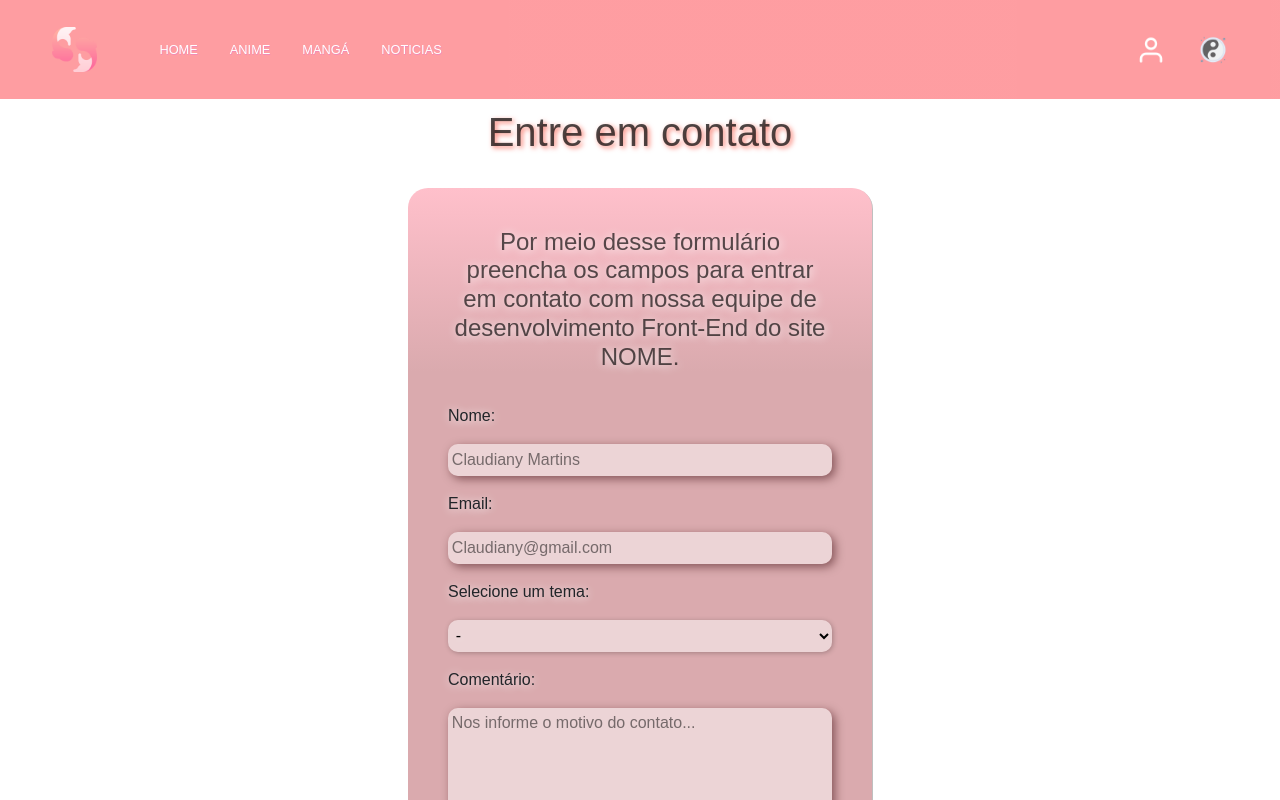
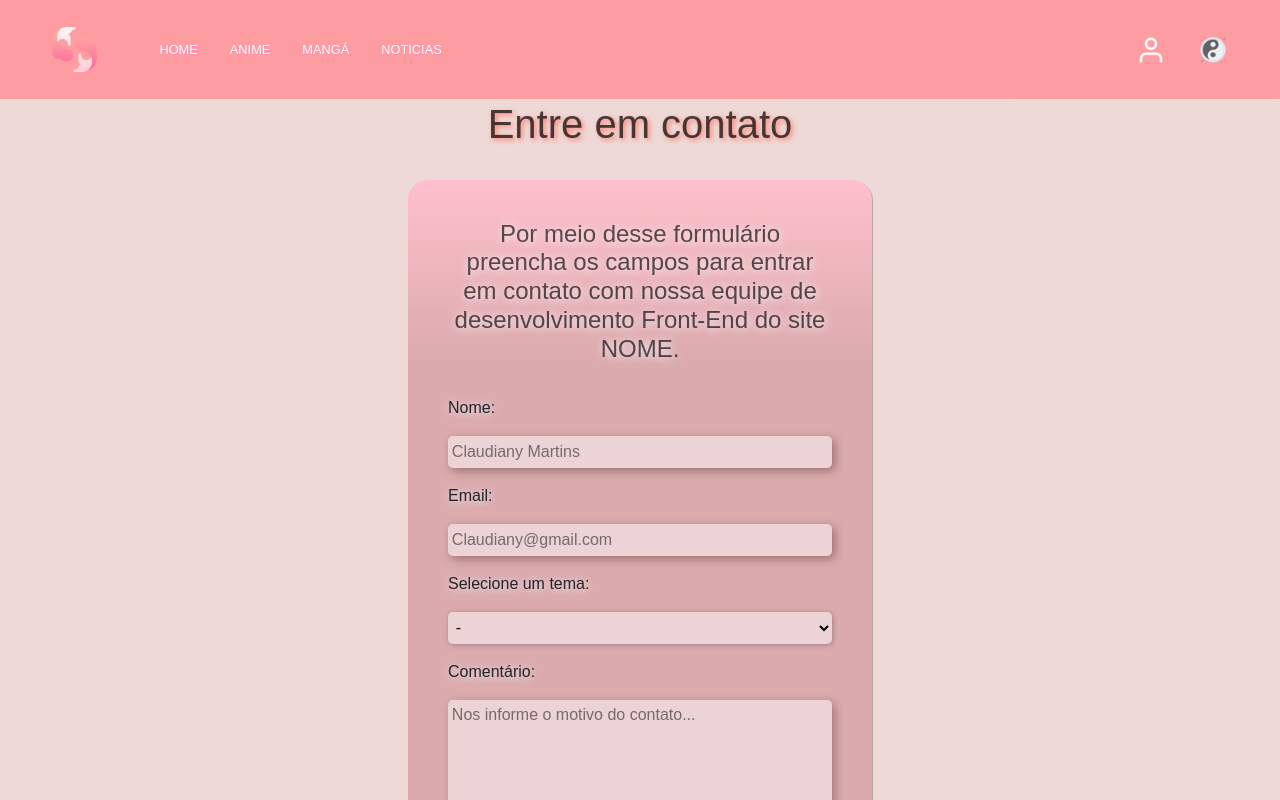
Before and after one commit to italoant/react-projeto-final, a React (Create React App) app: page /contato in a window 1280 px wide. Shown: the top 800 px of the page. Built offline with nearby package versions, Linux system fonts and the light colour scheme.

Commit message:
ajuste do background das paginas

```diff
--- a/src/components/Components.js
+++ b/src/components/Components.js
@@ -3,15 +3,16 @@ import styled from "styled-components";
 export const BackgroundForm = styled.div`
     background-color: #FFBDBF;
     border-radius: 20px;
+    margin-bottom: 1rem;
     padding: 5vh;
     box-shadow: 1px 1px rgba(0, 0, 0, 25%);
-    background: var(--pink1);
-    background-image: linear-gradient(to bottom , pink, var(--pink1), var(--pink1), var(--pink1),var(--pink1));
+    background-image: ${props => props.theme.backgroundForm};
 `;
 
 export const H1Style = styled.h1`
+    margin: 0;
     color: rgba(0,0,0,0.70);
-    margin: 2rem;
+    padding: 2rem;
     text-align: center;
     text-shadow: 2px 2px 5px var(--salmao);
 `;
--- a/src/components/Footer/pagFooter/Contato/Contato.jsx
+++ b/src/components/Footer/pagFooter/Contato/Contato.jsx
@@ -2,12 +2,15 @@ import React from 'react';
 import { EstiloContato } from '../Contato/StylePag';
 import { H1Style } from '../../../Components';
 import { BackgroundForm } from '../../../Components';
+import { useTheme } from '../../../../context/Theme';
 
 export default function Contato() {
+    const { themePage } = useTheme();
+
     return (
-        <EstiloContato>
+        <EstiloContato theme={themePage}>
             <H1Style> Entre em contato </H1Style>
-                    <BackgroundForm>
+                    <BackgroundForm theme={themePage}>
                         <div className="containerForm">
                             <h4> Por meio desse formulário preencha os campos para entrar em contato com nossa equipe de desenvolvimento Front-End do site NOME. </h4>
                             <form className="formulario">
--- a/src/components/Footer/pagFooter/Contato/StylePag.js
+++ b/src/components/Footer/pagFooter/Contato/StylePag.js
@@ -8,7 +8,7 @@ export const EstiloContato = styled.div`
     justify-content: center;
     align-items: center;
     text-shadow: 1px 1px 10px white;
-
+    background-color: ${props => props.theme.backgroundSecondary};
 
     h4{
         flex-wrap: wrap;
@@ -36,9 +36,12 @@ export const EstiloContato = styled.div`
         }
 
         .opcoes, input, textarea{
-            background: none; border: none; outline: none;
+            background: none;
+            border: none;
+            outline: none;
+            border-radius: 5px;
             background-color: rgba(255, 255, 255, 0.5);
-            padding: 1%; border-radius: 10px;
+            padding: 1%;
             box-shadow: 1px 1px 5px rgba(0, 0, 0, 25%);
         }
 
@@ -58,25 +61,17 @@ export const EstiloContato = styled.div`
             text-shadow: 1px 1px 10px white;
         }
 
-
-        /* select option:hover {
-            color: red;
-            background-color: yellow;
-        } */
-
-
         select option:checked {
             background: var(--pink2);
         }
 
 
         textarea{
-            box-shadow: 3px 3px 10px rgba(50, 0, 5, 0.50);
+            box-shadow: 3px 3px 10px rgba(40, 0, 5, 0.30);
         }
 
         input{
-            box-shadow: 3px 3px 10px rgba(50, 0, 5, 0.50);
-            height: 2rem;
+            box-shadow: 3px 3px 10px rgba(40, 0, 5, 0.35);
         }
 
     }
--- a/src/components/Footer/pagFooter/Equipe/DadosProps.js
+++ b/src/components/Footer/pagFooter/Equipe/DadosProps.js
@@ -6,9 +6,6 @@ function Equipe(props) {
 
   return (
     <EstiloEquipe>
-        <div>
-            <h2>{props.name}</h2>
-        </div>
           <BackgroundForm className="containerProps">
               <div className="bordaImagem">
                 <img className="fotoPerfil" src={props.foto} alt="" />
--- a/src/components/Footer/pagFooter/Equipe/Equipe.jsx
+++ b/src/components/Footer/pagFooter/Equipe/Equipe.jsx
@@ -1,4 +1,5 @@
 import React from 'react';
+import { useTheme } from '../../../../context/Theme';
 import EquipeDados from './DadosProps';
 import { H1Style } from '../../../Components';
 
@@ -7,12 +8,15 @@ import Camila from './img/camil.png';
 import Italo from './img/italo.jpg';
 import Thayza from './img/kythanna.jfif';
 import Matheus from './img/matheus.png';
+import { EstiloEquipe } from './Style';
 
 
 export default function Equipe(){
 
+    const { themePage } = useTheme();
+
     return (
-        <div className="containerDados">
+        <EstiloEquipe theme={themePage}>
             <H1Style> As panteras cor de rosa </H1Style>
             <div className="informacoes">
                 <EquipeDados
@@ -48,6 +52,6 @@ export default function Equipe(){
                     linkCV="https://mateushenriquedasilva.github.io/projeto-curriculo/"
                 />
             </div>
-        </div>
+        </EstiloEquipe>
     );
 }
--- a/src/components/Footer/pagFooter/Equipe/Style.js
+++ b/src/components/Footer/pagFooter/Equipe/Style.js
@@ -5,7 +5,7 @@ export const EstiloEquipe = styled.div`
     flex-direction: column;
     justify-content: center;
     align-items: center;
-
+    background-color: ${props => props.theme.backgroundSecondary};
 
     .containerProps{
         padding: 2%;
--- a/src/components/Footer/pagFooter/Sobre/Sobre.jsx
+++ b/src/components/Footer/pagFooter/Sobre/Sobre.jsx
@@ -1,10 +1,14 @@
 import React from 'react';
+import { useTheme } from '../../../../context/Theme';
 import { H1Style } from '../../../Components';
  import { ContainerSobre } from './StylePag';
 
 export default function Sobre() {
+
+    const { themePage } = useTheme();
+
     return (
-        <ContainerSobre>
+        <ContainerSobre theme={themePage}>
             <H1Style> Informações Sobre o Site</H1Style>
             <div className="container">
                 <div className="left">
--- a/src/components/Footer/pagFooter/Sobre/StylePag.js
+++ b/src/components/Footer/pagFooter/Sobre/StylePag.js
@@ -1,10 +1,13 @@
 import styled from "styled-components";
 
 export const ContainerSobre = styled.div`
-    width: 99vw; height: 80vh;
-    display: flex; flex-direction: column;
+    width: 100vw;
+    height: 100vh;
+    display: flex;
+    flex-direction: column;
     align-items: center;
     gap: 5rem;
+    background-color: ${props => props.theme.backgroundSecondary};
 
     .container{
         display: flex;
--- a/src/styles/themes/theme.js
+++ b/src/styles/themes/theme.js
@@ -4,6 +4,7 @@ export const lightTheme = {
     backgroundSecondary: "#EED9D6",
     textColor: "#FE858A",
     borderColor: "#FE858A",
+    backgroundForm: "linear-gradient(to bottom , pink, var(--pink1), var(--pink1), var(--pink1),var(--pink1));"
 }
 
 export const darkTheme = {
@@ -11,5 +12,6 @@ export const darkTheme = {
     backgroundPrimary: "linear-gradient(rgba(85, 72, 76, 80), rgba(85, 72, 76, 40), rgba(85, 72, 76, 20), rgba(85, 72, 76, 10), rgba(85, 72, 76, 2));",
     backgroundSecondary: "rgba(85, 72, 76, 0.9)",
     textColor: "#FFFFFF",
-    borderColor: "#FFFFFF"
+    borderColor: "#FFFFFF",
+    backgroundForm: "linear-gradient(to bottom,rgba(85, 72, 76, 80),rgba(85, 72, 76, 80),rgba(85, 72, 76, 80),rgba(85, 72, 76, 80),rgba(85, 72, 76, 40));"
 }
```
